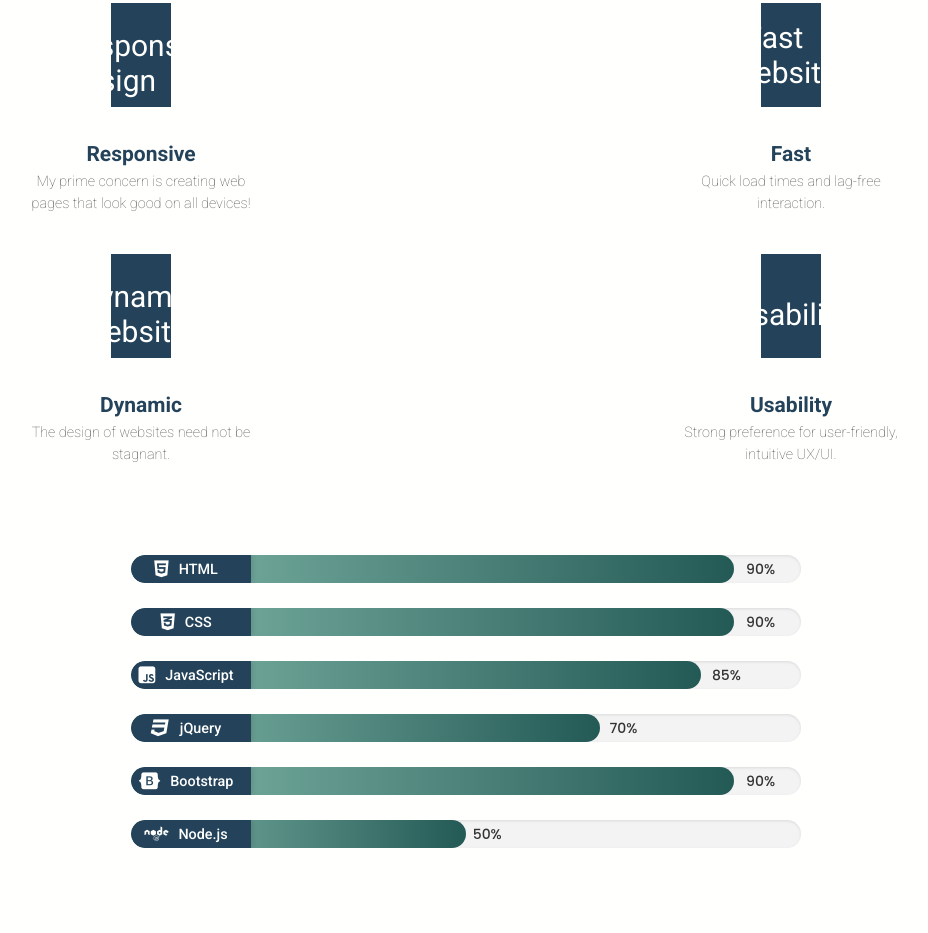
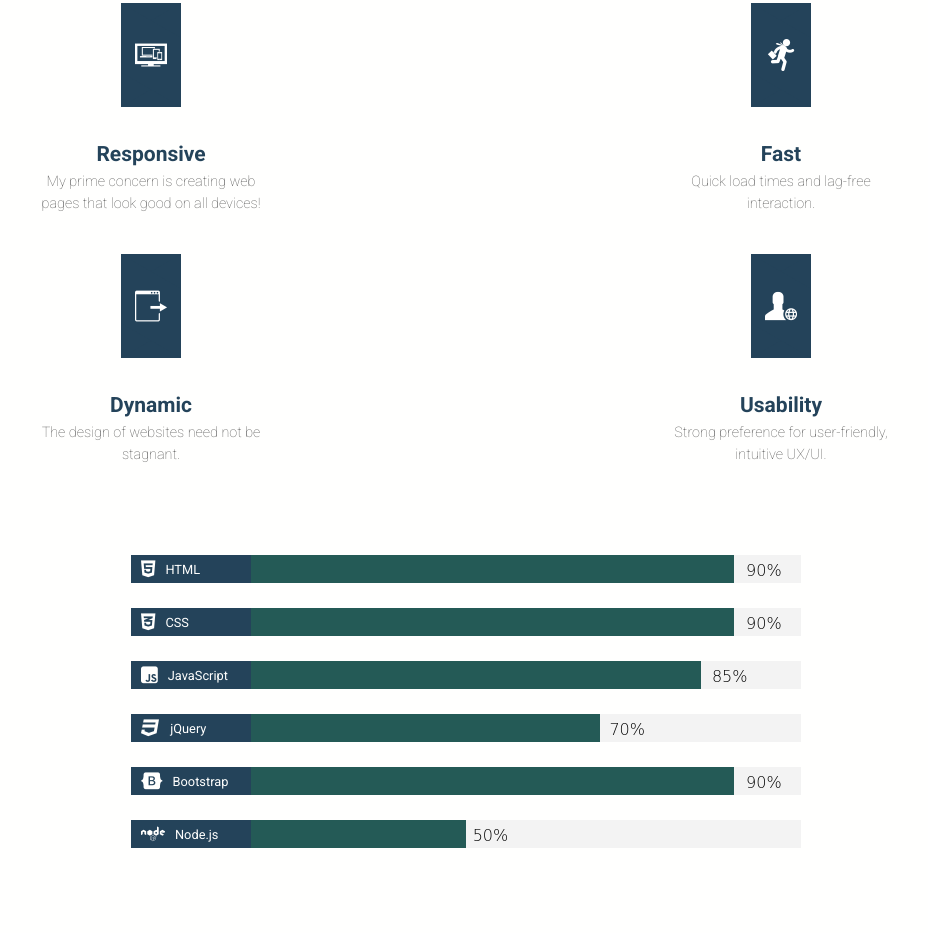
Before and after one commit to esselduke/Portfolio-updated, a plain HTML site: page index.html in a window 1280 px wide. Shown: the part 1107-2040 px from the top of the page, without its empty margins (174-1102 px from the left). Drawn offline with nearby package versions, Linux system fonts and the light colour scheme; a web font is replaced by a local one.

Commit message:
Updated index, JS, and CSS files; added new images

```diff
--- a/index.js
+++ b/index.js
@@ -38,13 +38,20 @@ document.addEventListener('DOMContentLoaded', function() {
       setTimeout(() => {
         const skillBars = document.querySelectorAll('.skill-bar-animation');
         skillBars.forEach(bar => {
-          const width = bar.className.includes('HTMLLoader') ? '90%' :
-                      bar.className.includes('cssLoader') ? '90%' :
-                      bar.className.includes('bootstrapLoader') ? '90%' :
-                      bar.className.includes('javascriptLoader') ? '85%' :
-                      bar.className.includes('jQueryLoader') ? '70%' :
-                      bar.className.includes('nodejsLoader') ? '50%' : '0%';
-          bar.style.width = width;
+          // Set skill bar widths to match the original design
+          if (bar.classList.contains('HTMLLoader')) {
+            bar.style.width = '90%';
+          } else if (bar.classList.contains('cssLoader')) {
+            bar.style.width = '90%';
+          } else if (bar.classList.contains('bootstrapLoader')) {
+            bar.style.width = '90%';
+          } else if (bar.classList.contains('javascriptLoader')) {
+            bar.style.width = '85%';
+          } else if (bar.classList.contains('jQueryLoader')) {
+            bar.style.width = '70%';
+          } else if (bar.classList.contains('nodejsLoader')) {
+            bar.style.width = '50%';
+          }
         });
       }, 500);
     }, 500);
@@ -227,25 +234,51 @@ document.addEventListener('DOMContentLoaded', function() {
     });
   });
 
+  // Check for screen size to handle responsive elements
+  function checkScreenSize() {
+    const isMobile = window.innerWidth <= 680;
+    const navItems = document.querySelectorAll('.displayNone');
+
+    navItems.forEach(item => {
+      if (isMobile) {
+        item.style.display = 'none';
+      } else {
+        item.style.display = 'block';
+      }
+    });
+  }
+
+  // Run on page load and whenever the window resizes
+  window.addEventListener('load', checkScreenSize);
+  window.addEventListener('resize', checkScreenSize);
+
   // Side menu toggle
   function toggleMenu() {
     document
       .querySelector(".hamburgerMenuMainContainer")
       .classList.toggle("click");
     document.querySelector(".sideMenu").classList.toggle("sideMenuSlide");
+
+    // Prevent body scrolling when menu is open
+    if (document.querySelector(".sideMenu").classList.contains("sideMenuSlide")) {
+      document.body.style.overflow = 'hidden';
+    } else {
+      document.body.style.overflow = 'auto';
+    }
   }
 
   // Make toggle function available globally
   window.toggleMenu = toggleMenu;
-
   // Side menu vanish on link click
   function sideMenuVan() {
     document.querySelector(".sideMenu").classList.toggle("sideMenuSlide");
     document.querySelector(".hamburgerMenuMainContainer").classList.toggle("click");
+    document.body.style.overflow = 'auto';
   }
 
   // Make sideMenuVan function available globally
   window.sideMenuVan = sideMenuVan;
+
   // Form validation and submission
   const contactForm = document.getElementById('contact-form');
   const successMessage = document.querySelector('.success-message');
@@ -319,12 +352,12 @@ document.addEventListener('DOMContentLoaded', function() {
   document.querySelectorAll(".square")[0].addEventListener("click", () => {
     window.location.href = "https://github.com/esselduke?tab=repositories";
   });
+
   // Update copyright year automatically
   const yearSpan = document.querySelector('footer p span');
   if (yearSpan) {
     yearSpan.textContent = `©${new Date().getFullYear()}`;
   }
-
   // Add scroll reveal animations to various elements
   const animateElements = document.querySelectorAll('.hex, .projectContentDiv, .contactDiv');
 
@@ -356,4 +389,48 @@ document.addEventListener('DOMContentLoaded', function() {
       img.classList.add('img-loaded');
     }
   });
+
+  // Initialize skill bars with width 0 first
+  const skillBars = document.querySelectorAll('.skill-bar-animation');
+  skillBars.forEach(bar => {
+    bar.style.width = '0';
+  });
+
+  // Animate skills when they come into view
+  const animateSkills = () => {
+    const skillSection = document.getElementById('skillSection');
+    if (!skillSection) return;
+
+    const sectionPosition = skillSection.getBoundingClientRect();
+    const screenPosition = window.innerHeight / 1.3;
+
+    if (sectionPosition.top < screenPosition) {
+      setTimeout(() => {
+        skillBars.forEach(bar => {
+          // Get the original width from CSS class
+          if (bar.classList.contains('HTMLLoader')) {
+            bar.style.width = '90%';
+          } else if (bar.classList.contains('cssLoader')) {
+            bar.style.width = '90%';
+          } else if (bar.classList.contains('bootstrapLoader')) {
+            bar.style.width = '90%';
+          } else if (bar.classList.contains('javascriptLoader')) {
+            bar.style.width = '85%';
+          } else if (bar.classList.contains('jQueryLoader')) {
+            bar.style.width = '70%';
+          } else if (bar.classList.contains('nodejsLoader')) {
+            bar.style.width = '50%';
+          }
+        });
+      }, 500);
+
+      // Remove scroll listener once animated
+      window.removeEventListener('scroll', animateSkills);
+    }
+  };
+
+  // Add scroll listener for skill animations
+  window.addEventListener('scroll', animateSkills);
+  // Check once on load too
+  animateSkills();
 });
--- a/style.css
+++ b/style.css
@@ -145,16 +145,6 @@ nav {
   100% { transform: translateY(0); }
 }
 
-@keyframes animateDown {
-  0% { transform: translateY(-100%); opacity: 0; }
-  100% { transform: translateY(0); opacity: 1; }
-}
-
-@keyframes animateUp {
-  0% { transform: translateY(100%); opacity: 0; }
-  100% { transform: translateY(0); opacity: 1; }
-}
-
 nav ul {
   list-style: none;
   display: flex;
@@ -163,7 +153,6 @@ nav ul {
   width: 100%;
   transition: 0.6s;
 }
-
 .a {
   text-decoration: none;
   color: var(--text-color);
@@ -265,7 +254,6 @@ nav span {
   display: flex;
   flex-direction: column;
 }
-
 .bigAboutText {
   font-size: 3rem;
   color: var(--light-color);
@@ -303,6 +291,7 @@ nav span {
   text-shadow: -2px 0 var(--secondary-color);
   animation: glitch-anim2 1s infinite linear alternate-reverse;
 }
+
 @keyframes glitch-anim {
   0% {
     clip: rect(42px, 9999px, 44px, 0);
@@ -389,7 +378,6 @@ nav span {
     transform: skew(0.01deg);
   }
 }
-
 @keyframes glitch-anim2 {
   0% {
     clip: rect(23px, 9999px, 76px, 0);
@@ -512,6 +500,7 @@ nav span {
     transform: skew(-1deg);
   }
 }
+
 .introParagraphMainContainer {
   display: flex;
   flex-wrap: wrap;
@@ -544,7 +533,6 @@ nav span {
   0%, 100% { opacity: 1; }
   50% { opacity: 0; }
 }
-
 .introParagraphContainer p {
   max-width: 100%;
   display: flex;
@@ -586,10 +574,34 @@ nav span {
 .buttonOuterContainer {
   display: flex;
   flex-direction: column;
-}
-
-.buttonOuterContainer i {
-  text-decoration: none;
+  align-items: center;
+}
+
+.animatedArrowForDownloadBtn {
+  position: relative;
+  top: 0;
+  bottom: 0;
+  margin: 0 auto 30px;
+  color: #fff;
+  animation: arrowBtnAnimate 0.3s ease-in-out 0s infinite alternate forwards;
+}
+
+@keyframes arrowBtnAnimate {
+  from {
+    top: 10px;
+    color: var(--light-color);
+  }
+  to {
+    bottom: 10px;
+    color: var(--accent-color);
+  }
+}
+
+/* Hide animated arrow on mobile */
+@media (max-width: 768px) {
+  .animatedArrowForDownloadBtn {
+    display: none;
+  }
 }
 
 .button {
@@ -647,7 +659,6 @@ nav span {
 .button:hover::before {
   transform: scaleX(1);
 }
-
 .shadow {
   box-shadow: var(--box-shadow);
 }
@@ -772,36 +783,15 @@ nav span {
     transform: scale(1.7, 1.2);
   }
 }
-
-.animatedArrowForDownloadBtn {
-  position: relative;
-  top: 0;
-  bottom: 0;
-  margin: 0 auto 30px;
-  color: #fff;
-  opacity: 0;
-  animation: arrowBtnAnimate 0.3s ease-in-out 0s infinite alternate forwards;
-}
-
 .activeNavItemsOnScroll {
   color: var(--light-color);
 }
 
-@keyframes arrowBtnAnimate {
-  from {
-    top: 10px;
-    color: var(--light-color);
-  }
-  to {
-    bottom: 10px;
-    color: var(--accent-color);
-  }
-}
-
 .resumeLinkColor {
   color: var(--accent-color);
 }
 
+/* Mobile Menu Styles */
 .sideMenu {
   font-family: "Alkalami", serif;
   width: 100%;
@@ -812,6 +802,7 @@ nav span {
   align-items: center;
   justify-content: center;
   right: -100%;
+  top: 0;
   transition: 0.5s cubic-bezier(0.65, 0.05, 0.36, 1);
   overflow: hidden;
   z-index: 999;
@@ -822,40 +813,36 @@ nav span {
   right: 0;
 }
 
+.slideHamburger {
+  position: absolute;
+  top: 20px;
+  right: 20px;
+  margin: 0;
+  z-index: 1000;
+}
+
+.slideHamburgerMargin {
+  margin: 0;
+}
+
 .sideMenu ul {
   list-style: none;
   text-align: center;
-    opacity: 0;
-    transform: translateY(30px);
+  opacity: 1;
   transition: opacity 0.5s ease, transform 0.5s ease;
-    transition-delay: 0.2s;
-  }
-
-  .sideMenuSlide ul {
-    opacity: 1;
-    transform: translateY(0);
+  padding: 0;
+  margin: 0;
 }
 
 .sideMenu ul li {
   margin: 30px 0;
-    transform: translateY(20px);
-    opacity: 0;
+  opacity: 1;
   transition: transform 0.4s ease, opacity 0.4s ease;
-  }
-
-  .sideMenu ul li:nth-child(1) { transition-delay: 0.2s; }
-  .sideMenu ul li:nth-child(2) { transition-delay: 0.3s; }
-  .sideMenu ul li:nth-child(3) { transition-delay: 0.4s; }
-  .sideMenu ul li:nth-child(4) { transition-delay: 0.5s; }
-
-  .sideMenuSlide ul li {
-    transform: translateY(0);
-    opacity: 1;
 }
 
 .sideMenu ul li a {
   color: var(--text-color);
-    font-size: 2.5rem;
+  font-size: 2rem;
   font-weight: 600;
   letter-spacing: 2px;
   position: relative;
@@ -863,30 +850,12 @@ nav span {
   padding: 5px 10px;
   text-transform: uppercase;
   transition: all 0.3s ease;
+  text-decoration: none;
 }
 
 .sideMenu ul li a:hover {
   color: var(--light-color);
   transform: translateY(-5px);
-    text-shadow: 0 10px 20px rgba(0, 0, 0, 0.2);
-  }
-
-  .sideMenu ul li a::after {
-    content: '';
-    position: absolute;
-    bottom: 0;
-    left: 0;
-    width: 100%;
-    height: 3px;
-    background: var(--accent-color);
-    transform: scaleX(0);
-    transform-origin: right;
-    transition: transform 0.5s ease;
-  }
-
-  .sideMenu ul li a:hover::after {
-    transform: scaleX(1);
-    transform-origin: left;
 }
 
 .hamburgerMenuMainContainer {
@@ -894,10 +863,6 @@ nav span {
   z-index: 100;
   display: flex;
   justify-content: flex-end;
-}
-
-.slideHamburgerMargin {
-  margin: 27px 45px 100px;
 }
 
 .hamburgerMenuMainContainer > div {
@@ -926,6 +891,60 @@ nav span {
 
 .toggle {
   display: none;
+}
+
+/* Fix for top menu display on desktop */
+@media (min-width: 681px) {
+  .displayNone {
+    display: inline-block !important;
+  }
+
+  .hamburgerMenuMainContainer {
+    display: none !important;
+  }
+
+  .sideMenu {
+    display: none;
+  }
+}
+/* Proper styling for mobile view */
+@media (max-width: 680px) {
+  .displayNone {
+    display: none !important;
+  }
+
+  .hamburgerMenuMainContainer {
+    display: flex !important;
+    justify-content: flex-end;
+    z-index: 1000;
+  }
+
+  .navLogo {
+    flex: 1;
+  }
+
+  .topContainer {
+    padding: 0 5%;
+  }
+
+  .introParagraphContainer,
+  .secondIntroParagraphContainer {
+    width: 100%;
+    max-width: 100%;
+  }
+
+  .bigAboutText {
+    text-align: center;
+  }
+
+  .introParagraphContainer {
+    text-align: center;
+    margin: 150px auto 0 auto;
+  }
+
+  .secondIntroParagraphContainer {
+    margin-top: 50px;
+  }
 }
 
 /* Skill Section Styles */
@@ -1005,7 +1024,6 @@ nav span {
 .hex:hover {
   transform: translateY(-10px);
 }
-
 .hexStraight {
   background-color: var(--secondary-color);
   display: inline-block;
@@ -1046,10 +1064,12 @@ nav span {
 }
 
 .faIndex {
-  color: var(--light-color);
+  position: relative;
   z-index: 2;
-  font-size: 30px;
-  transition: transform 0.3s ease;
+  width: 32px;
+  height: 32px;
+  object-fit: contain;
+  filter: brightness(0) invert(1);
 }
 
 .hex:hover .faIndex {
@@ -1109,160 +1129,93 @@ nav span {
   margin: 0 auto;
 }
 
+/* Fix for skill bars to match original design */
 .entireWidth {
   width: 670px;
   height: 28px;
   background-color: #f3f3f3;
   position: relative;
   margin-bottom: 25px;
-  border-radius: 15px;
-  box-shadow: inset 0 1px 3px rgba(0, 0, 0, 0.1);
+  border-radius: 0;
+  box-shadow: none;
   overflow: hidden;
 }
-
 .skill-bar-animation {
   width: 0;
   transition: width 1.5s cubic-bezier(0.1, 0.45, 0.1, 0.85) !important;
 }
 
-.HTMLLoader {
-  background: linear-gradient(90deg, var(--accent-color), var(--dark-accent));
-  width: 90%;
+.HTMLLoader,
+.cssLoader,
+.javascriptLoader,
+.jQueryLoader,
+.bootstrapLoader,
+.nodejsLoader {
+  background-color: #245a56;
   height: 100%;
   position: absolute;
-  border-radius: 15px;
-}
-
-.HTMLLoader::after {
+  border-radius: 0;
+}
+
+.HTMLLoader::after,
+.cssLoader::after,
+.javascriptLoader::after,
+.jQueryLoader::after,
+.bootstrapLoader::after,
+.nodejsLoader::after {
   content: "90%";
-  color: #333;
+  color: #000;
   position: absolute;
   left: 102%;
   bottom: 3px;
-  font-family: "Poppins", sans-serif;
-  font-weight: 500;
-  font-size: 14px;
-}
-
-.cssLoader {
-  background: linear-gradient(90deg, var(--accent-color), var(--dark-accent));
-  width: 90%;
-  height: 100%;
-  position: absolute;
-  border-radius: 15px;
-}
-
-.cssLoader::after {
-  content: "90%";
-  color: #333;
-  position: absolute;
-  left: 102%;
-  bottom: 3px;
-  font-family: "Poppins", sans-serif;
-  font-weight: 500;
-  font-size: 14px;
-}
-
-.bootstrapLoader {
-  background: linear-gradient(90deg, var(--accent-color), var(--dark-accent));
-  width: 90%;
-  height: 100%;
-  position: absolute;
-  border-radius: 15px;
-}
-
-.bootstrapLoader::after {
-  content: "90%";
-  color: #333;
-  position: absolute;
-  left: 102%;
-  bottom: 3px;
-  font-family: "Poppins", sans-serif;
-  font-weight: 500;
-  font-size: 14px;
-}
-
-.javascriptLoader {
-  background: linear-gradient(90deg, var(--accent-color), var(--dark-accent));
-  width: 85%;
-  height: 100%;
-  position: absolute;
-  border-radius: 15px;
+  font-family: "Comforter Brush", cursive;
+  font-weight: lighter;
 }
 
 .javascriptLoader::after {
   content: "85%";
-  color: #333;
-  position: absolute;
-  left: 102%;
-  bottom: 3px;
-  font-family: "Poppins", sans-serif;
-  font-weight: 500;
-  font-size: 14px;
-}
-
-.jQueryLoader {
-  background: linear-gradient(90deg, var(--accent-color), var(--dark-accent));
-  width: 70%;
-  height: 100%;
-  position: absolute;
-  border-radius: 15px;
 }
 
 .jQueryLoader::after {
   content: "70%";
-  color: #333;
-  position: absolute;
-  left: 102%;
-  bottom: 3px;
-  font-family: "Poppins", sans-serif;
-  font-weight: 500;
-  font-size: 14px;
-}
-
-.nodejsLoader {
-  background: linear-gradient(90deg, var(--accent-color), var(--dark-accent));
-  width: 50%;
-  height: 100%;
-  position: absolute;
-  border-radius: 15px;
 }
 
 .nodejsLoader::after {
   content: "50%";
-  color: #333;
-  position: absolute;
-  left: 102%;
-  bottom: 3px;
-  font-family: "Poppins", sans-serif;
-  font-weight: 500;
-  font-size: 14px;
 }
 
 .innerLoader {
   position: absolute;
   height: 100%;
   width: 120px;
-  background-color: var(--secondary-color);
-  color: var(--light-color);
-  display: flex;
-  justify-content: center;
+  background-color: #24435a;
+  color: #fffffe;
+  display: flex;
+  justify-content: flex-start;
   align-items: center;
-  font-size: 0.9rem;
-  border-radius: 15px 0 0 15px;
-  box-shadow: 2px 0 5px rgba(0, 0, 0, 0.1);
+  font-size: 0.8rem;
+  border-radius: 0;
+  box-shadow: none;
 }
 
 .fw {
+  margin-left: 10px;
   margin-right: 10px;
-  margin-left: 10px;
   font-size: 1.2rem;
 }
 
 .skillPercenages p {
   margin-right: 20px;
-  font-weight: 500;
-}
+  font-weight: normal;
+}
+
+/* Ensure the proper widths are set for the animations */
+.HTMLLoader { width: 90%; }
+.cssLoader { width: 90%; }
+.bootstrapLoader { width: 90%; }
+.javascriptLoader { width: 85%; }
+.jQueryLoader { width: 70%; }
+.nodejsLoader { width: 50%; }
 
 /* Portfolio Section */
 #portfolioSection {
@@ -1349,7 +1302,6 @@ nav span {
 .projectContentDiv:hover::before {
   transform: scaleX(1);
 }
-
 .projectContentDiv h3 {
   color: var(--secondary-color);
   font-weight: 600;
@@ -1456,7 +1408,6 @@ nav span {
   color: white;
   transform: translateY(-3px);
 }
-
 .btnLive {
   border: none;
   padding: 12px 25px;
@@ -1552,7 +1503,6 @@ nav span {
   z-index: 1;
   overflow: hidden;
 }
-
 .contactDiv::before {
   content: '';
   position: absolute;
@@ -1653,7 +1603,6 @@ form textarea:focus {
   position: relative;
   overflow: hidden;
 }
-
 .btn::after {
   content: '';
   position: absolute;
@@ -1751,13 +1700,12 @@ footer span {
 .square:hover i {
   transform: scale(1.2);
 }
-
 /* Media Queries */
 @media (max-width: 1290px) {
   .divContHex {
-    display: grid;
     grid-template-columns: repeat(2, 1fr);
     gap: 40px 20px;
+    padding: 0 20px;
   }
 
   .hex {
@@ -1800,10 +1748,6 @@ footer span {
     font-size: 1.3rem;
   }
 
-  .displayNone {
-    display: none;
-  }
-
   .entireWidth {
     width: 90%;
     max-width: 500px;
@@ -1817,6 +1761,30 @@ footer span {
   .square i {
     font-size: 1rem;
   }
+
+  .hexStraight {
+    width: 50px;
+    height: 86px;
+  }
+
+  .hexStraight::before,
+  .hexStraight::after {
+    width: 86px;
+    height: 50px;
+  }
+
+  .faIndex {
+    width: 24px;
+    height: 24px;
+  }
+
+  .skillContent p {
+    font-size: 0.8rem;
+  }
+
+  .skillHeading {
+    font-size: 2.2rem;
+  }
 }
 
 @media (max-width: 576px) {
@@ -1834,11 +1802,13 @@ footer span {
 
   .entireWidth {
     height: 25px;
+    width: 100%;
+    max-width: 400px;
   }
 
   .innerLoader {
     width: 90px;
-    font-size: 0.8rem;
+    font-size: 0.7rem;
   }
 
   .fw {
@@ -1857,14 +1827,28 @@ footer span {
   .footerIcons {
     gap: 20px;
   }
-}
-
+
+  .divContHex {
+    grid-template-columns: repeat(1, 1fr);
+    gap: 50px;
+  }
+}
 /* Animations */
 @keyframes moveUpDown {
   0% { transform: translateY(0); }
   100% { transform: translateY(-10px); }
 }
 
+@keyframes animateDown {
+  0% { transform: translateY(-100%); opacity: 0; }
+  100% { transform: translateY(0); opacity: 1; }
+}
+
+@keyframes animateUp {
+  0% { transform: translateY(100%); opacity: 0; }
+  100% { transform: translateY(0); opacity: 1; }
+}
+
 @keyframes fadeIn {
   0% { opacity: 0; }
   100% { opacity: 1; }
```
Also changed, not shown: index.html (+1 -1 lines), images/favicon.ico (added), images/img/businessman-running-fast-with-suitcase-in-right-hand-pngrepo-com.png (added), images/img/open-website-window-with-arrow-to-the-left-pngrepo-com.png (added), images/img/responsive-design-for-modern-monitors-pngrepo-com.png (added), images/img/responsive-design-symbol-svgrepo-com.svg (added), images/img/user-pngrepo-com.png (added), 3 other files. Lines whose indentation alone changed are shown as unchanged.
